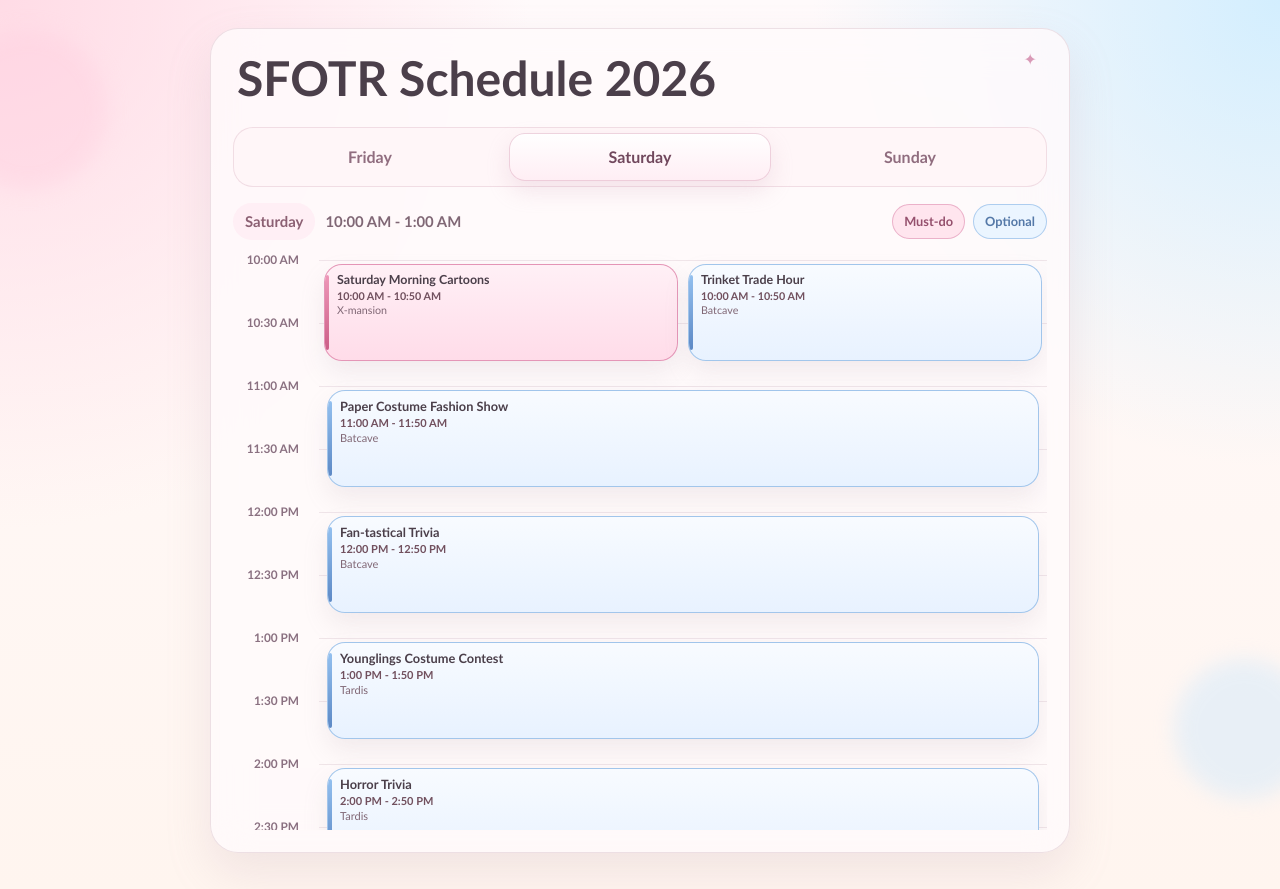
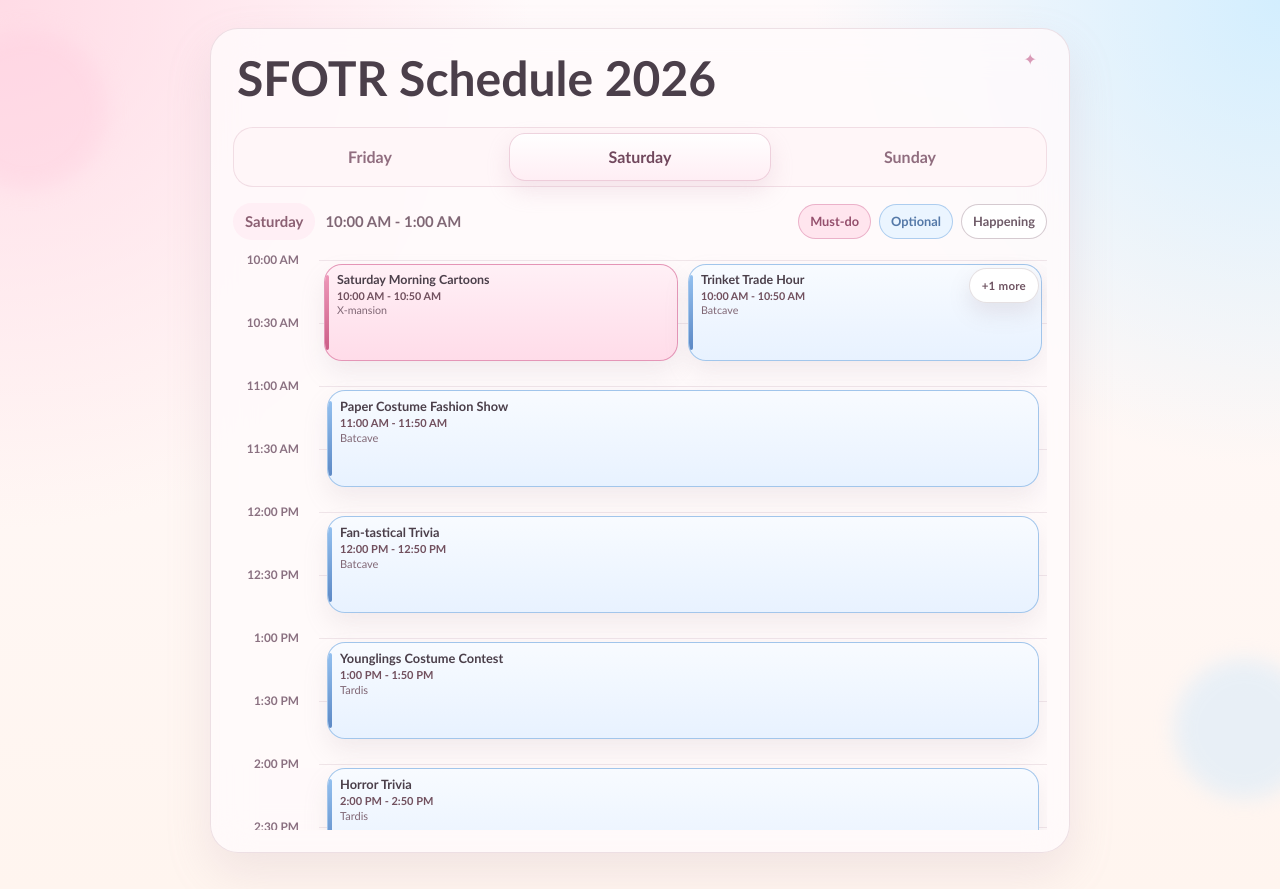
Before and after one commit to briannamcdonald/sfotr-schedule, a React (Vite) app: page / in a window 1280 px wide. Both pictures are taken after a click on the tab "Saturday". Built offline with nearby package versions, Linux system fonts and the light colour scheme.

Commit message:
Add overlap modal for schedule events

```diff
--- a/src/App.jsx
+++ b/src/App.jsx
@@ -2,10 +2,22 @@ import { useState } from "react";
 
 const DAYS = ["Friday", "Saturday", "Sunday"];
 const PIXELS_PER_MINUTE = 2.1;
-
+const IMPORTANCE_ORDER = {
+  "must-do": 0,
+  optional: 1,
+  happening: 2,
+};
 // Edit this array to update your convention schedule.
 // Each item needs: day, title, location, start, end, and importance.
 const SCHEDULE = [
+  {
+    day: "Saturday",
+    title: "Card Crafting",
+    location: "Tardis",
+    start: "10:00 AM",
+    end: "10:50 AM",
+    importance: "happening",
+  },
   {
     day: "Friday",
     title: "Friendship Bracelet Making",
@@ -189,6 +201,25 @@ function normalizeEventRange(start, end) {
   return { startMinutes, endMinutes };
 }
 
+function sortEventsByTime(a, b) {
+  if (a.startMinutes !== b.startMinutes) {
+    return a.startMinutes - b.startMinutes;
+  }
+
+  return a.endMinutes - b.endMinutes;
+}
+
+function sortEventsByDisplayPriority(a, b) {
+  const aPriority = IMPORTANCE_ORDER[a.importance] ?? Number.MAX_SAFE_INTEGER;
+  const bPriority = IMPORTANCE_ORDER[b.importance] ?? Number.MAX_SAFE_INTEGER;
+
+  if (aPriority !== bPriority) {
+    return aPriority - bPriority;
+  }
+
+  return sortEventsByTime(a, b);
+}
+
 function enrichEvents(day) {
   return SCHEDULE.filter((event) => event.day === day)
     .map((event, index) => ({
@@ -196,16 +227,10 @@ function enrichEvents(day) {
       id: `${day}-${index}`,
       ...normalizeEventRange(event.start, event.end),
     }))
-    .sort((a, b) => {
-      if (a.startMinutes !== b.startMinutes) {
-        return a.startMinutes - b.startMinutes;
+    .sort(sortEventsByTime);
 }
 
-      return a.endMinutes - b.endMinutes;
-    });
-}
-
-function buildColumns(events) {
+function splitOverlapGroups(events) {
   const groups = [];
   let currentGroup = [];
   let currentGroupEnd = -1;
@@ -226,12 +251,15 @@ function buildColumns(events) {
     groups.push(currentGroup);
   }
 
-  return groups.flatMap((group) => {
+  return groups;
+}
+
+function layoutEvents(events) {
   const active = [];
   const placed = [];
   let maxColumns = 1;
 
-    for (const event of group) {
+  for (const event of events) {
     for (let index = active.length - 1; index >= 0; index -= 1) {
       if (active[index].endMinutes <= event.startMinutes) {
         active.splice(index, 1);
@@ -251,15 +279,42 @@ function buildColumns(events) {
     maxColumns = Math.max(maxColumns, active.length);
   }
 
-    return placed.map((event) => ({
+  return {
+    events: placed.map((event) => ({
       ...event,
       totalColumns: maxColumns,
-    }));
+    })),
+    maxColumns,
+  };
+}
+
+function buildTimelineGroups(day) {
+  return splitOverlapGroups(enrichEvents(day)).map((events, index) => {
+    const { maxColumns } = layoutEvents(events);
+    const visibleSourceEvents =
+      maxColumns > 2
+        ? events.slice().sort(sortEventsByDisplayPriority).slice(0, 2).sort(sortEventsByTime)
+        : events;
+    const { events: visibleEvents } = layoutEvents(visibleSourceEvents);
+
+    return {
+      id: `${day}-group-${index}`,
+      events,
+      visibleEvents,
+      hiddenCount: events.length - visibleEvents.length,
+      maxColumns,
+      startMinutes: events[0].startMinutes,
+      endMinutes: events.reduce(
+        (latestEnd, event) => Math.max(latestEnd, event.endMinutes),
+        events[0].endMinutes,
+      ),
+    };
   });
 }
 
 function getDayTimeline(day) {
-  const events = buildColumns(enrichEvents(day));
+  const groups = buildTimelineGroups(day);
+  const events = groups.flatMap((group) => group.events);
 
   if (!events.length) {
     return null;
@@ -272,6 +327,7 @@ function getDayTimeline(day) {
 
   return {
     day,
+    groups,
     events,
     earliest,
     latest,
@@ -281,11 +337,14 @@ function getDayTimeline(day) {
 
 function App() {
   const [activeDay, setActiveDay] = useState(DAYS[0]);
+  const [openGroupId, setOpenGroupId] = useState(null);
   const timeline = getDayTimeline(activeDay);
 
   if (!timeline) {
     return <main className="app-shell">No schedule entries found.</main>;
   }
+
+  const openGroup = timeline.groups.find((group) => group.id === openGroupId) ?? null;
 
   const timeSlots = [];
   for (let minute = timeline.earliest; minute <= timeline.latest; minute += 30) {
@@ -328,6 +387,7 @@ function App() {
           <div className="legend" aria-label="Event importance legend">
             <span className="legend-chip legend-must">Must-do</span>
             <span className="legend-chip legend-optional">Optional</span>
+            <span className="legend-chip legend-happening">Happening</span>
           </div>
         </div>
 
@@ -359,8 +419,15 @@ function App() {
                   />
                 ))}
 
-                {timeline.events.map((event) => {
-                  const top = (event.startMinutes - timeline.earliest) * PIXELS_PER_MINUTE;
+                {timeline.groups.map((group) => {
+                  const indicatorTop =
+                    (group.startMinutes - timeline.earliest) * PIXELS_PER_MINUTE + 8;
+
+                  return (
+                    <div key={group.id}>
+                      {group.visibleEvents.map((event) => {
+                        const top =
+                          (event.startMinutes - timeline.earliest) * PIXELS_PER_MINUTE;
                         const height =
                           (event.endMinutes - event.startMinutes) * PIXELS_PER_MINUTE;
                         const isOverlap = event.totalColumns > 1;
@@ -391,11 +458,73 @@ function App() {
                           </article>
                         );
                       })}
+
+                      {group.hiddenCount > 0 ? (
+                        <button
+                          type="button"
+                          className="more-events-button"
+                          style={{ top: indicatorTop }}
+                          onClick={() => setOpenGroupId(group.id)}
+                        >
+                          +{group.hiddenCount} more
+                        </button>
+                      ) : null}
+                    </div>
+                  );
+                })}
               </div>
             </div>
           </div>
         </section>
       </section>
+
+      {openGroup ? (
+        <div
+          className="modal-backdrop"
+          role="presentation"
+          onClick={() => setOpenGroupId(null)}
+        >
+          <section
+            className="events-modal"
+            role="dialog"
+            aria-modal="true"
+            aria-labelledby="events-modal-title"
+            onClick={(event) => event.stopPropagation()}
+          >
+            <div className="events-modal-header">
+              <div>
+                <p className="events-modal-kicker">{activeDay} overlap group</p>
+                <h2 id="events-modal-title">
+                  {formatMinutes(openGroup.startMinutes)} - {formatMinutes(openGroup.endMinutes)}
+                </h2>
+              </div>
+
+              <button
+                type="button"
+                className="modal-close-button"
+                onClick={() => setOpenGroupId(null)}
+                aria-label="Close event list"
+              >
+                Close
+              </button>
+            </div>
+
+            <div className="modal-event-list">
+              {openGroup.events.slice().sort(sortEventsByDisplayPriority).map((event) => (
+                <article key={event.id} className={`modal-event-card ${event.importance}`}>
+                  <div className="modal-event-copy">
+                    <h3>{event.title}</h3>
+                    <p>
+                      {event.start} - {event.end}
+                    </p>
+                    <p>{event.location}</p>
+                  </div>
+                </article>
+              ))}
+            </div>
+          </section>
+        </div>
+      ) : null}
     </main>
   );
 }
--- a/src/styles.css
+++ b/src/styles.css
@@ -25,6 +25,9 @@
   --optional-bg: linear-gradient(180deg, #f8fbff 0%, #e8f2ff 100%);
   --optional-border: #a6c8f3;
   --optional-accent: #5c88c5;
+  --happening-bg: rgba(255, 255, 255, 0.96);
+  --happening-border: rgba(197, 184, 191, 0.9);
+  --happening-text: #6f5b68;
 }
 
 * {
@@ -219,6 +222,12 @@ button {
   border-color: rgba(157, 195, 235, 0.78);
 }
 
+.legend-happening {
+  color: var(--happening-text);
+  background: rgba(255, 255, 255, 0.98);
+  border-color: rgba(205, 192, 199, 0.84);
+}
+
 .timeline-panel {
   background: transparent;
 }
@@ -296,6 +305,12 @@ button {
   background: var(--optional-bg);
 }
 
+.event-card.happening .event-card-inner {
+  border-color: var(--happening-border);
+  background: var(--happening-bg);
+  box-shadow: 0 10px 22px rgba(166, 149, 159, 0.12);
+}
+
 .event-card.must-do .event-card-inner::before,
 .event-card.optional .event-card-inner::before {
   position: absolute;
@@ -313,6 +328,26 @@ button {
 
 .event-card.optional .event-card-inner::before {
   background: linear-gradient(180deg, #93c0ef 0%, #5d89c5 100%);
+}
+
+.more-events-button {
+  position: absolute;
+  right: 8px;
+  z-index: 2;
+  border: 1px solid rgba(146, 125, 136, 0.24);
+  border-radius: 999px;
+  padding: 8px 12px;
+  color: #6f5462;
+  background: rgba(255, 255, 255, 0.92);
+  box-shadow: 0 10px 22px rgba(140, 116, 128, 0.16);
+  font-size: 0.72rem;
+  font-weight: 800;
+  letter-spacing: 0.02em;
+  cursor: pointer;
+}
+
+.more-events-button:hover {
+  background: rgba(255, 255, 255, 0.98);
 }
 
 .event-card h2 {
@@ -384,6 +419,111 @@ button {
   line-height: 1.1;
 }
 
+.modal-backdrop {
+  position: fixed;
+  inset: 0;
+  z-index: 10;
+  display: flex;
+  align-items: center;
+  justify-content: center;
+  padding: 20px 14px;
+  background: rgba(74, 56, 67, 0.42);
+  backdrop-filter: blur(6px);
+}
+
+.events-modal {
+  width: min(640px, 100%);
+  max-height: min(80vh, 720px);
+  overflow: hidden;
+  border: 1px solid rgba(215, 189, 201, 0.7);
+  border-radius: 28px;
+  background: linear-gradient(180deg, rgba(255, 251, 252, 0.98) 0%, rgba(255, 245, 240, 0.98) 100%);
+  box-shadow: 0 28px 60px rgba(88, 66, 78, 0.22);
+}
+
+.events-modal-header {
+  display: flex;
+  align-items: flex-start;
+  justify-content: space-between;
+  gap: 16px;
+  padding: 22px 22px 16px;
+  border-bottom: 1px solid rgba(222, 199, 209, 0.58);
+}
+
+.events-modal-header h2 {
+  margin: 4px 0 0;
+  font-size: 1.2rem;
+  line-height: 1.2;
+}
+
+.events-modal-kicker {
+  margin: 0;
+  color: #9a7284;
+  font-size: 0.76rem;
+  font-weight: 800;
+  letter-spacing: 0.08em;
+  text-transform: uppercase;
+}
+
+.modal-close-button {
+  border: 0;
+  border-radius: 999px;
+  padding: 10px 14px;
+  color: #734f60;
+  background: rgba(255, 237, 244, 0.95);
+  font-weight: 800;
+  cursor: pointer;
+}
+
+.modal-event-list {
+  display: grid;
+  gap: 12px;
+  padding: 18px 22px 22px;
+  overflow-y: auto;
+}
+
+.modal-event-card {
+  border: 1px solid transparent;
+  border-radius: 20px;
+  padding: 14px 16px;
+  background: rgba(255, 255, 255, 0.9);
+}
+
+.modal-event-card.must-do {
+  border-color: rgba(225, 141, 177, 0.9);
+  background: var(--must-bg);
+}
+
+.modal-event-card.optional {
+  border-color: rgba(153, 192, 233, 0.9);
+  background: var(--optional-bg);
+}
+
+.modal-event-card.happening {
+  border-color: var(--happening-border);
+  background: var(--happening-bg);
+}
+
+.modal-event-copy {
+  display: grid;
+  gap: 4px;
+}
+
+.modal-event-copy h3,
+.modal-event-copy p {
+  margin: 0;
+}
+
+.modal-event-copy h3 {
+  font-size: 0.98rem;
+  line-height: 1.25;
+}
+
+.modal-event-copy p {
+  color: var(--text-soft);
+  font-size: 0.84rem;
+}
+
 @media (min-width: 700px) {
   .app-shell {
     padding: 28px 18px 36px;
@@ -405,4 +545,8 @@ button {
   .event-card h2 {
     font-size: 0.95rem;
   }
+
+  .modal-backdrop {
+    padding: 28px 18px;
+  }
 }
```
Lines whose indentation alone changed are shown as unchanged.
